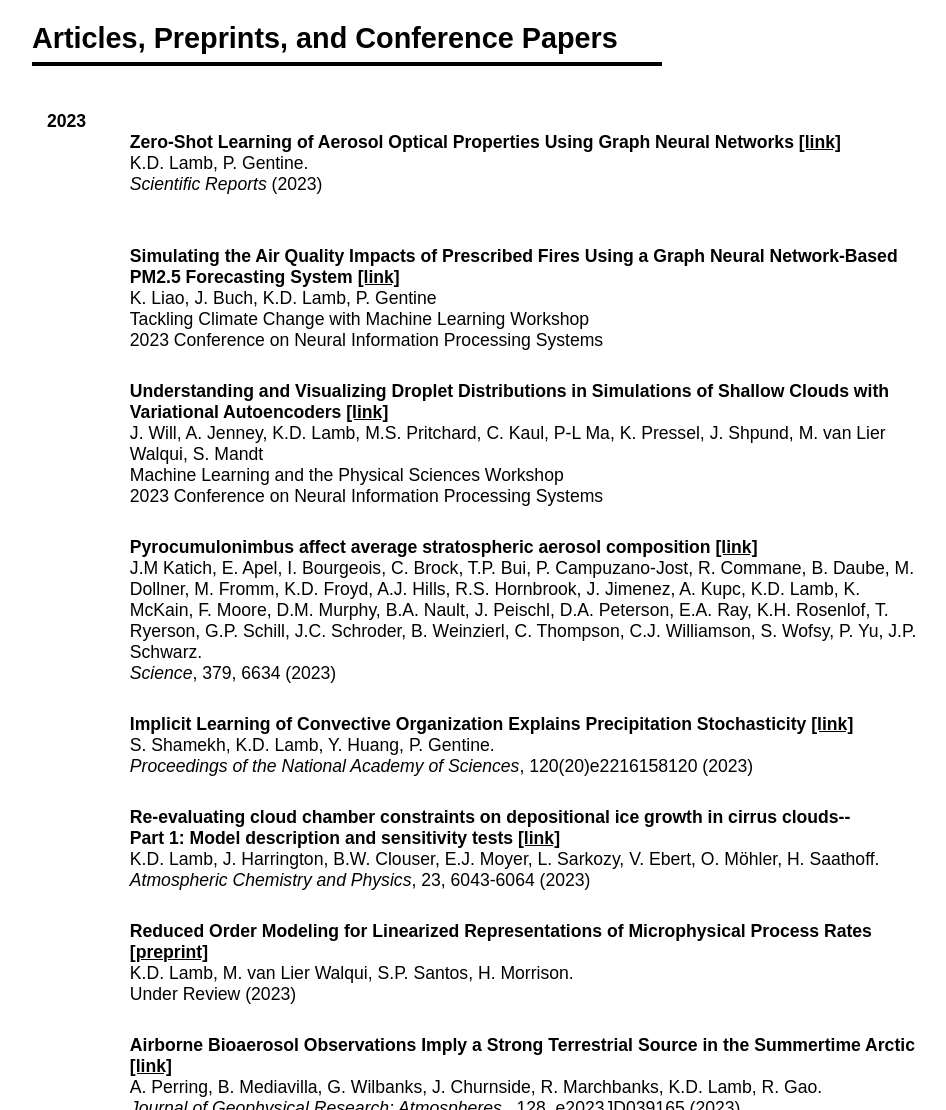
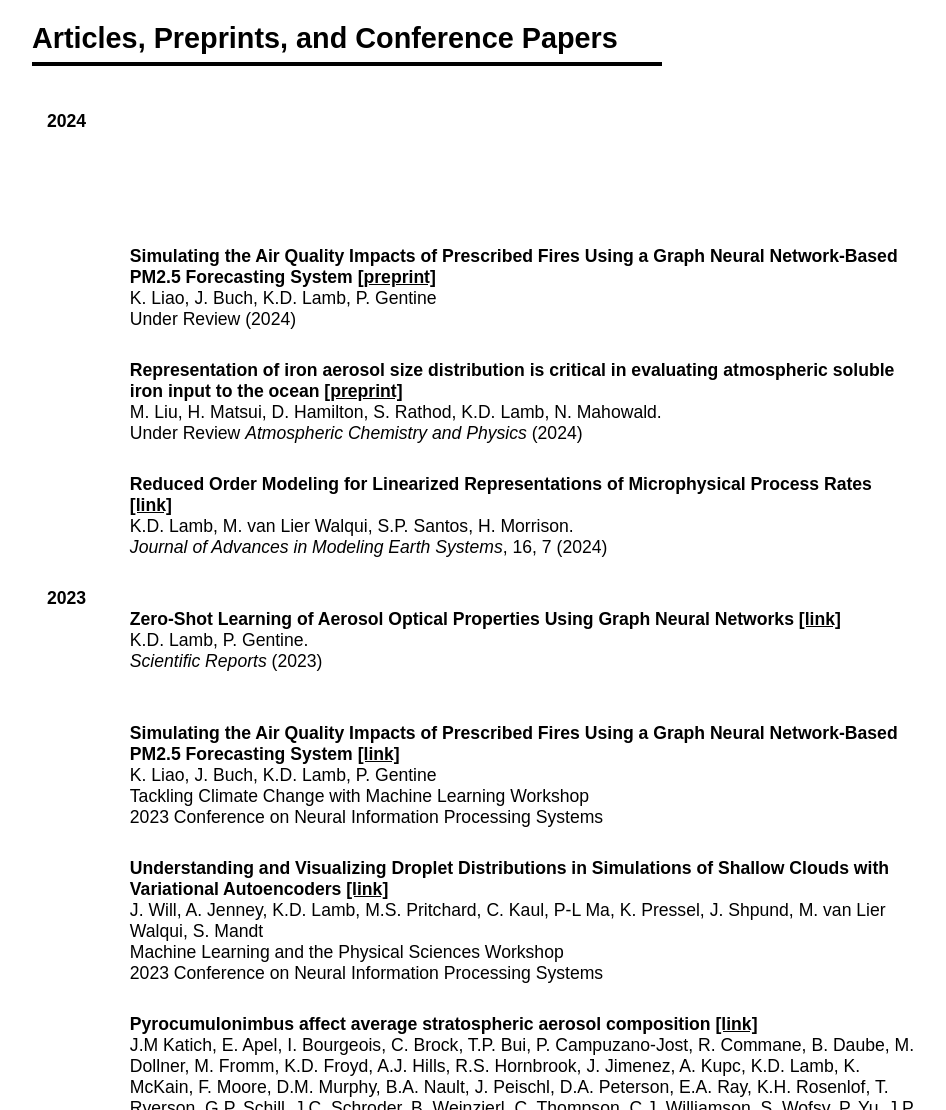
Before and after one commit to kdlamb/kdlamb.github.io, a Jekyll site: the page built from pages/publications.md, in a window 1280 px wide and 1400 px high, cut to the strip 290-1400 px from the top of the window. Shown: the whole strip, without its empty margins (158-1104 px from the left). Built offline with Jekyll 4.4.1, drawn with Linux system fonts in a browser that asks for light colours; nearby versions of some CDN libraries.

Commit message:
updated publications

```diff
--- a/pages/publications.md
+++ b/pages/publications.md
@@ -13,6 +13,28 @@ image: waves-band.jpeg
  <tr>
     <td><b style="width:20px"></b></td>
     <td><b style="width:400px"></b></td>
+ </tr>
+
+<td><strong>2024<BR><BR><BR><BR><BR></strong></td>
+ <tr>
+<td></td>
+<td><strong>Simulating the Air Quality Impacts of Prescribed Fires Using a Graph Neural Network‐Based PM2.5 Forecasting System <a href="https://arxiv.org/abs/2312.04291">[preprint]</a></strong><br>
+K. Liao, J. Buch, K.D. Lamb, P. Gentine<br>
+Under Review (2024)<br></td>
+</tr>
+
+ <tr>
+<td></td>
+<td><strong>Representation of iron aerosol size distribution is critical in evaluating atmospheric soluble iron input to the ocean <a href="https://egusphere.copernicus.org/preprints/2024/egusphere-2024-1454/">[preprint]</a></strong><BR>
+M. Liu, H. Matsui, D. Hamilton, S. Rathod, K.D. Lamb, N. Mahowald.<BR>
+Under Review <em> Atmospheric Chemistry and Physics</em> (2024)</td>
+ </tr>
+
+ <tr>
+<td></td>
+<td><strong>Reduced Order Modeling for Linearized Representations of Microphysical Process Rates <a href="https://agupubs.onlinelibrary.wiley.com/doi/full/10.1029/2023MS003918">[link]</a></strong><BR>
+K.D. Lamb, M. van Lier Walqui, S.P. Santos, H. Morrison.<BR>
+<em>Journal of Advances in Modeling Earth Systems</em>, 16, 7 (2024)</td>
  </tr>
 
  <tr>
@@ -55,12 +77,6 @@ S. Shamekh, K.D. Lamb, Y. Huang, P. Gentine.<BR>
      <td><strong>Re-evaluating cloud chamber constraints on depositional ice growth in cirrus clouds--<BR>Part 1: Model description and sensitivity tests <a href="https://acp.copernicus.org/articles/23/6043/2023/">[link]</a></strong><BR>
 K.D. Lamb,  J. Harrington, B.W. Clouser, E.J. Moyer, L. Sarkozy, V. Ebert, O. Möhler, H. Saathoff.<BR>
 <em>Atmospheric Chemistry and Physics</em>, 23, 6043-6064 (2023)<BR></td>
- </tr>
-      <tr>
- <td></td>
-     <td><strong>Reduced Order Modeling for Linearized Representations of Microphysical Process Rates <a href="https://www.authorea.com/users/553026/articles/653967-reduced-order-modeling-for-linearized-representations-of-microphysical-process-rates">[preprint]</a></strong><BR>
-K.D. Lamb, M. van Lier Walqui, S.P. Santos, H. Morrison.<BR>
-Under Review (2023)<BR></td>
  </tr>
     <tr>
     <td></td>
```
